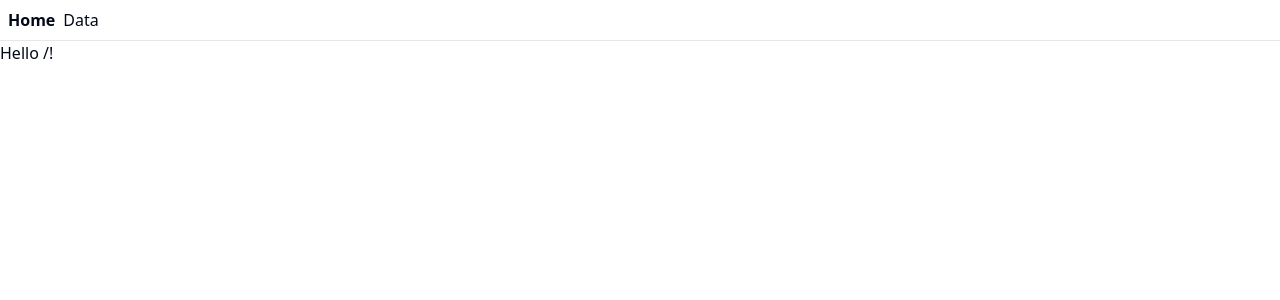
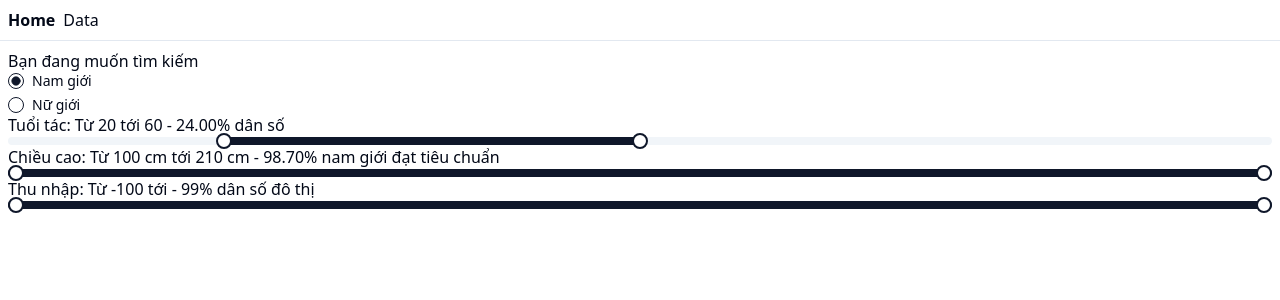
Before and after one commit to phuopham/vietnam_standard_calculator, a React (Vite) app: page / in a window 1280 px wide. Shown: the top 300 px of the page. Built offline with nearby package versions, Linux system fonts and the light colour scheme.

Commit message:
implement state management

```diff
--- a/package.json
+++ b/package.json
@@ -10,6 +10,8 @@
     "preview": "vite preview"
   },
   "dependencies": {
+    "@radix-ui/react-label": "^2.1.0",
+    "@radix-ui/react-radio-group": "^1.2.0",
     "@radix-ui/react-slider": "^1.2.0",
     "class-variance-authority": "^0.7.0",
     "clsx": "^2.1.1",
--- a/src/components/age_form.tsx
+++ b/src/components/age_form.tsx
@@ -1,25 +1,21 @@
-import { useState } from "react"
 import { Slider2 } from "./ui/slider2way"
 import { cn } from "@/lib/utils"
 import { matchedAge } from "@/utils/standardpercentage"
+import { GenderType } from "./pages/main"
 
-export const AgeForm = () => {
-  const [localValues, setLocalValues] = useState([0, 120])
-  const handleValueChange = (newValues: number[]) => {
-    setLocalValues(newValues)
-  }
+export const AgeForm = ({ gender, ages, onValueChange }: { gender?: GenderType, ages: number[], onValueChange: (newValue: number[]) => void }) => {
   return (
     <>
       <div>
-        Tuổi tác: Từ {localValues[0]} tới {localValues[1]} - {matchedAge("male", localValues[0], localValues[1]).toFixed(2)}% dân số
+        Tuổi tác: Từ {ages[0]} tới {ages[1]}{gender && " - " + matchedAge(gender, ages[0], ages[1]).toFixed(2) + "% dân số"}
       </div>
       <Slider2
-        defaultValue={[0, 120]}
+        defaultValue={ages}
         minStepsBetweenThumbs={1}
         max={120}
         min={0}
         step={5}
-        onValueChange={handleValueChange}
+        onValueChange={(newValues: number[]) => onValueChange(newValues)}
         className={cn("w-full")}
       />
 
--- /dev/null
+++ b/src/components/gender_form.tsx
@@ -0,0 +1,21 @@
+import { GenderType } from "./pages/main";
+import { Label } from "./ui/label";
+import { RadioGroup, RadioGroupItem } from "./ui/radio-group";
+
+export const GenderForm = ({ gender, setGender }: { gender: GenderType, setGender: (newValue: GenderType) => void }) => {
+    return (
+        <>
+            <div>Bạn đang muốn tìm kiếm </div>
+            <RadioGroup defaultValue={gender}>
+                <div className="flex items-center space-x-2">
+                    <RadioGroupItem value="male" id="male" onClick={() => setGender('male')} />
+                    <Label htmlFor="male">Nam giới</Label>
+                </div>
+                <div className="flex items-center space-x-2">
+                    <RadioGroupItem value="female" id="female" onClick={() => setGender('female')} />
+                    <Label htmlFor="female">Nữ giới</Label>
+                </div>
+            </RadioGroup>
+        </>
+    )
+}
--- a/src/components/height_form.tsx
+++ b/src/components/height_form.tsx
@@ -1,18 +1,14 @@
-import { useState } from "react"
+
 import { Slider2 } from "./ui/slider2way"
 import { cn } from "@/lib/utils"
 import { matchedHeight } from "@/utils/standardpercentage"
+import { GenderType } from "./pages/main"
 
-export const HeightForm = () => {
-    const gender = "male"
-    const [localValues, setLocalValues] = useState([0, 210])
-    const handleValueChange = (newValues: number[]) => {
-        setLocalValues(newValues)
-    }
+export const HeightForm = ({ gender, height, onValueChange }: { gender: GenderType, height: number[], onValueChange: (val: number[]) => void }) => {
     return (
         <>
             <div>
-                Chiều cao: Từ {localValues[0]} cm tới {localValues[1]} cm - {matchedHeight(gender, localValues[0], localValues[1]).toFixed(2)}% {gender == "male" ? "nam giới" : "nữ giới"} đạt tiêu chuẩn
+                Chiều cao: Từ {height[0]} cm tới {height[1]} cm - {matchedHeight(gender, height[0], height[1]).toFixed(2)}% {gender == "male" ? "nam giới" : "nữ giới"} đạt tiêu chuẩn
             </div>
             <Slider2
                 defaultValue={[140, 210]}
@@ -20,7 +16,7 @@ export const HeightForm = () => {
                 max={210}
                 min={140}
                 step={5}
-                onValueChange={handleValueChange}
+                onValueChange={(val) => onValueChange(val)}
                 className={cn("w-full")}
             />
 
--- a/src/components/income_form.tsx
+++ b/src/components/income_form.tsx
@@ -1,17 +1,12 @@
-import { useState } from "react"
 import { Slider2 } from "./ui/slider2way"
 import { cn } from "@/lib/utils"
 import { matchedIncome } from "@/utils/standardpercentage"
 
-export const IncomeForm = () => {
-    const [localValues, setLocalValues] = useState([0, 200])
-    const handleValueChange = (newValues: number[]) => {
-        setLocalValues(newValues)
-    }
+export const IncomeForm = ({ income, onValueChange }: { income: number[], onValueChange: (val: number[]) => void }) => {
     return (
         <>
             <div>
-                Thu nhập: Từ {localValues[0]} tới {localValues[1]} - {matchedIncome(localValues[0], localValues[1])}% dân số đô thị
+                Thu nhập: Từ {income[0]} tới {income[1]} - {matchedIncome(income[0], income[1])}% dân số đô thị
             </div>
             <Slider2
                 defaultValue={[0, 200]}
@@ -19,7 +14,7 @@ export const IncomeForm = () => {
                 max={120}
                 min={0}
                 step={5}
-                onValueChange={handleValueChange}
+                onValueChange={(val) => onValueChange(val)}
                 className={cn("w-full")}
             />
 
--- /dev/null
+++ b/src/components/pages/main.tsx
@@ -0,0 +1,25 @@
+import { useState } from 'react'
+import { AgeForm } from "../age_form"
+import { HeightForm } from "../height_form"
+import { IncomeForm } from "../income_form"
+import { GenderForm } from '../gender_form'
+
+export type GenderType = "male" | "female"
+
+export const Main = () => {
+    const [ages, setAges] = useState<number[]>([20, 60])
+    const [gender, setGender] = useState<GenderType>("male")
+    const [height, setHeight] = useState<number[]>([100, 210])
+    const [income, setIncome] = useState<number[]>([0 - 100])
+    return (
+        <div className="p-2">
+            <div>
+                {/* main content */}
+                <GenderForm gender={gender} setGender={(val: GenderType) => setGender(val)} />
+                <AgeForm gender={gender} ages={ages} onValueChange={(val) => setAges(val)} />
+                <HeightForm gender={gender} height={height} onValueChange={(val) => setHeight(val)} />
+                <IncomeForm income={income} onValueChange={(val) => setIncome(val)} />
+            </div>
+        </div>
+    )
+}
--- /dev/null
+++ b/src/components/ui/label.tsx
@@ -0,0 +1,24 @@
+import * as React from "react"
+import * as LabelPrimitive from "@radix-ui/react-label"
+import { cva, type VariantProps } from "class-variance-authority"
+
+import { cn } from "@/lib/utils"
+
+const labelVariants = cva(
+  "text-sm font-medium leading-none peer-disabled:cursor-not-allowed peer-disabled:opacity-70"
+)
+
+const Label = React.forwardRef<
+  React.ElementRef<typeof LabelPrimitive.Root>,
+  React.ComponentPropsWithoutRef<typeof LabelPrimitive.Root> &
+    VariantProps<typeof labelVariants>
+>(({ className, ...props }, ref) => (
+  <LabelPrimitive.Root
+    ref={ref}
+    className={cn(labelVariants(), className)}
+    {...props}
+  />
+))
+Label.displayName = LabelPrimitive.Root.displayName
+
+export { Label }
--- /dev/null
+++ b/src/components/ui/radio-group.tsx
@@ -0,0 +1,42 @@
+import * as React from "react"
+import * as RadioGroupPrimitive from "@radix-ui/react-radio-group"
+import { Circle } from "lucide-react"
+
+import { cn } from "@/lib/utils"
+
+const RadioGroup = React.forwardRef<
+  React.ElementRef<typeof RadioGroupPrimitive.Root>,
+  React.ComponentPropsWithoutRef<typeof RadioGroupPrimitive.Root>
+>(({ className, ...props }, ref) => {
+  return (
+    <RadioGroupPrimitive.Root
+      className={cn("grid gap-2", className)}
+      {...props}
+      ref={ref}
+    />
+  )
+})
+RadioGroup.displayName = RadioGroupPrimitive.Root.displayName
+
+const RadioGroupItem = React.forwardRef<
+  React.ElementRef<typeof RadioGroupPrimitive.Item>,
+  React.ComponentPropsWithoutRef<typeof RadioGroupPrimitive.Item>
+>(({ className, ...props }, ref) => {
+  return (
+    <RadioGroupPrimitive.Item
+      ref={ref}
+      className={cn(
+        "aspect-square h-4 w-4 rounded-full border border-primary text-primary ring-offset-background focus:outline-none focus-visible:ring-2 focus-visible:ring-ring focus-visible:ring-offset-2 disabled:cursor-not-allowed disabled:opacity-50",
+        className
+      )}
+      {...props}
+    >
+      <RadioGroupPrimitive.Indicator className="flex items-center justify-center">
+        <Circle className="h-2.5 w-2.5 fill-current text-current" />
+      </RadioGroupPrimitive.Indicator>
+    </RadioGroupPrimitive.Item>
+  )
+})
+RadioGroupItem.displayName = RadioGroupPrimitive.Item.displayName
+
+export { RadioGroup, RadioGroupItem }
--- a/src/routes/index.lazy.tsx
+++ b/src/routes/index.lazy.tsx
@@ -1,5 +1,6 @@
+import { Main } from '@/components/pages/main'
 import { createLazyFileRoute } from '@tanstack/react-router'
 
 export const Route = createLazyFileRoute('/')({
-  component: () => <div>Hello /!</div>
+  component: Main,
 })
--- a/src/utils/standardpercentage.ts
+++ b/src/utils/standardpercentage.ts
@@ -3,7 +3,7 @@ import { HEIGHT_DISTRIBUTION } from "@/constants/heightDistribution";
 import { INCOME_DISTRIBUTION } from "@/constants/incomeDistribution";
 import { MARITAL_STATUS } from "@/constants/MaritalDistribution"
 
-export const matchedAge: (gender: "male" | "female", from: number | undefined, to: number | undefined) => number = (gender, from, to) => {
+export const matchedAge: (gender: "male" | "female", from: number, to: number) => number = (gender, from, to) => {
     if (!from && !to) return 1
     if (!from) from = 0;
     if (!to) to = 130;
@@ -11,15 +11,15 @@ export const matchedAge: (gender: "male" | "female", from: number | undefined, t
     return result
 }
 //TODO: need to recalculate because male and femail distribution
-export const matchedHeight: (gender: "male" | "female", from: number | undefined, to: number | undefined) => number = (gender, from, to) => {
+export const matchedHeight: (gender: "male" | "female", from: number, to: number) => number = (gender, from, to) => {
     if (!from && !to) return 1
     if (!from) from = 100;
     if (!to) to = 210;
-    const result: number = HEIGHT_DISTRIBUTION.filter((item) => item.height <= to && item.height >= from).reduce((total, item) => total + item[gender], 0)
+    const result: number = HEIGHT_DISTRIBUTION.filter((item) => item.height <= to && item.height > from).reduce((total, item) => total + item[gender], 0)
     return result
 }
 
-export const matchedIncome: (from: number | undefined, to: number | undefined) => number = (from, to) => {
+export const matchedIncome: (from: number, to: number) => number = (from, to) => {
     if (!from && !to) return 1
     if (!from) from = 0;
     if (!to) to = 200;
```
Also changed, not shown: 1 other file (tests, documents, lock files or other folders).
